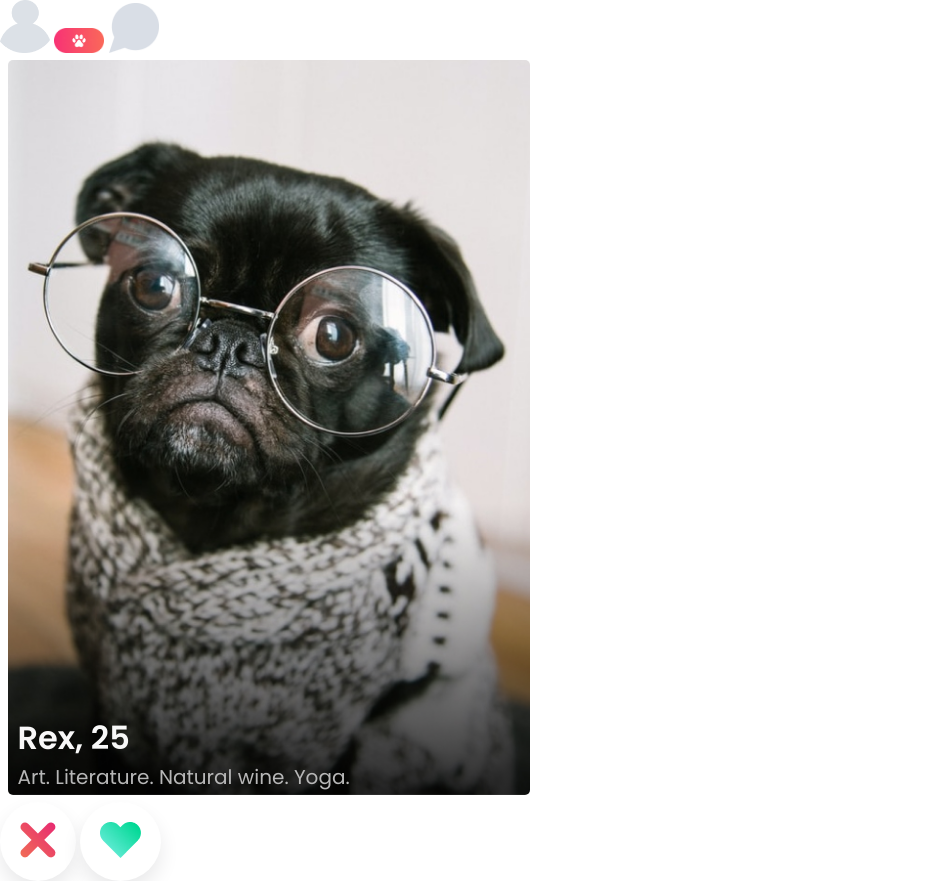
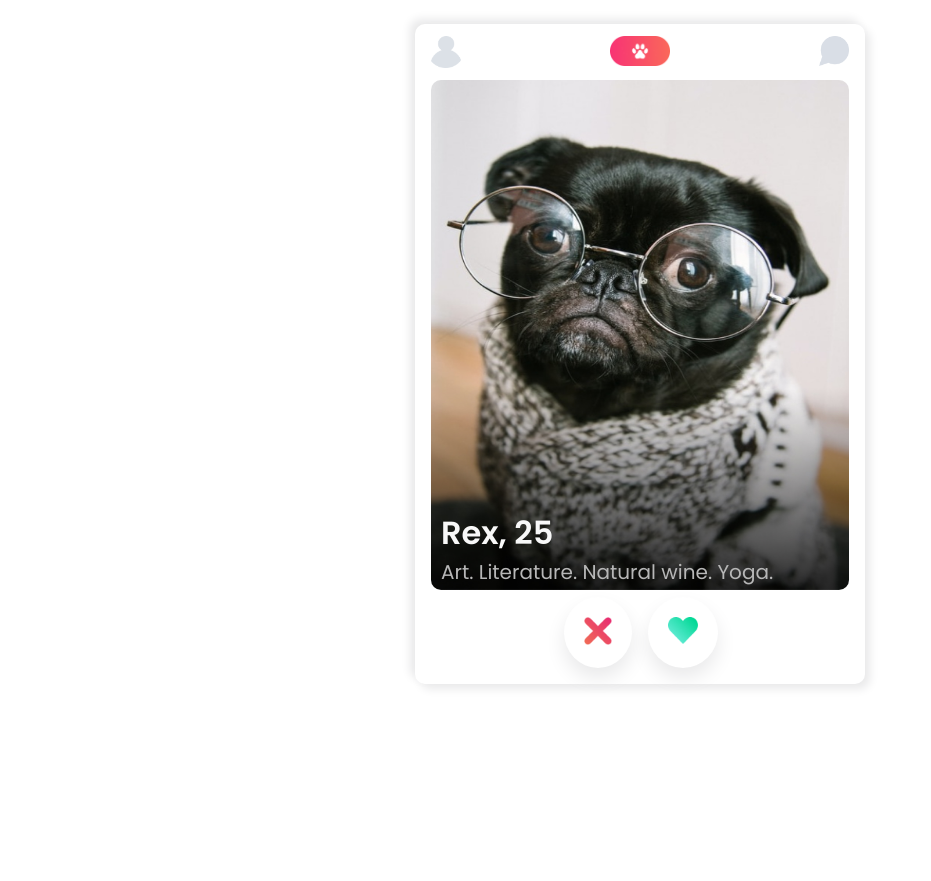
Before and after one commit to AhmadHamido/Tinder-For-Dogs, a plain HTML site: page index.html in a window 1280 px wide. Shown: the whole page, without its empty margins (0-931 px from the left). After the commit the page ends 800 px from the top, so only its background shows below. Drawn offline with Linux system fonts and the light colour scheme.

Commit message:
finalized the js and updated the css

```diff
--- a/Dog.js
+++ b/Dog.js
@@ -1,8 +1,11 @@
-
-
 class Dog {
     constructor(data) {
         Object.assign(this, data);
+    }
+
+    setMatchStatus(bool) {
+        this.hasBeenLiked = bool;
+        this.hasBeenSwiped = true;
     }
 
     getDogHtml() {
@@ -10,6 +13,7 @@ class Dog {
 
         return `
                 <div class="dog-details">
+                    <div class="badge" id="badge"></div>
                     <div class="dog-info">
                         <p class="dog-name" id="dog-name">${name}, ${age}</p>
                         <p class="dog-bio" id="dog-bio">${bio}</p>
--- a/index.html
+++ b/index.html
@@ -12,9 +12,9 @@
 <body>
     <div class="container">
         <header>
-            <img src="images/icon-profile.png" alt="empty grey head and upper body">
-            <img src="images/logo.png" alt="dog paws">
-            <img src="images/icon-chat.png" alt="chat bubble">
+            <img class="top-icon" src="images/icon-profile.png" alt="empty grey head and upper body">
+            <img class="logo" src="images/logo.png" alt="dog paws">
+            <img class="top-icon" src="images/icon-chat.png" alt="chat bubble">
         </header>
         <main>
             <div class="dog" id="dog">
@@ -22,7 +22,7 @@
             </div>
         </main>
         <div class="tindog-btns">
-            <button class="dislike-btn" id="dislike-btn"><img class="icon-btn" src="images/icon-cross.png" alt="red letter x"></button>
+            <button class="dislike-btn" id="dislike-btn"><img class="icon-btn icon-x" src="images/icon-cross.png" alt="red letter x"></button>
             <button class="like-btn" id="like-btn"><img class="icon-btn" src="images/icon-heart.png" alt="green heart"></button>
         </div>
     </div>
--- a/script.js
+++ b/script.js
@@ -1,11 +1,11 @@
 import dogs from './data.js';
 import Dog from './Dog.js';
 
-document.getElementById('like-btn').addEventListener('click', getNextDog);
-document.getElementById('dislike-btn').addEventListener('click', getNextDog);
-
 let currentDogIndex = 0;
 let currentDog = new Dog(dogs[currentDogIndex]);
+
+document.getElementById('like-btn').addEventListener('click', dogLiked);
+document.getElementById('dislike-btn').addEventListener('click', dogDisliked);
 
 function render () {
     document.getElementById('dog').innerHTML = currentDog.getDogHtml();
@@ -17,12 +17,37 @@ function getNextDog() {
     if (currentDogIndex < dogs.length -1) {
         currentDogIndex ++;
         currentDog = new Dog(dogs[currentDogIndex]);
+        render();
     } else {
         noMoreDogs();
     }
-    render();
 }
 
 function noMoreDogs() {
-    console.log('The array has reached its limit');
+    return document.getElementById('dog').innerHTML = `
+        <div class="change-area">
+            <img class="profile-pic" src="images/52D331D4-5FCC-4A02-AB72-C904F6AA00B3_1_105_c.jpeg">
+            <p class="no-more-dogs">There are no more dogs around you. Expand your discovery settings to see more dogs</p>
+            <button class="discovery-btn">DISCOVERY SETTINGS</button>
+        </div>
+        `
 }
+
+function dogLiked() {
+    if (currentDogIndex < dogs.length -1) {
+        currentDog.setMatchStatus(true);
+        document.getElementById('badge').innerHTML =
+            `<img src="images/badge-like.png">`
+    }
+    setTimeout(getNextDog, 1000);
+}
+
+function dogDisliked() {
+    if (currentDogIndex < dogs.length -1) {
+        currentDog.setMatchStatus(false);
+        document.getElementById('badge').innerHTML =
+            `<img src="images/badge-nope.png">`
+    }
+
+    setTimeout(getNextDog, 1000);
+}
--- a/style.css
+++ b/style.css
@@ -10,12 +10,11 @@ body {
 
 img {
     width: 100%;
-    max-width: 50px;
 }
 
-/* =========
+/* ============
 Typography
-========= */
+============ */
 
 .dog-name {
     color: #F8F8F8;
@@ -28,20 +27,53 @@ Typography
     font-size: 1.25rem;
 }
 
+/* === images === */
+
 .dog-img {
-    max-width: 534px;
-    border-radius: 5px;
+    border-radius: 10px;
+    max-height: 510px;
+}
+
+.logo {
+    width: 60px;
+}
+
+.top-icon {
+    width: 30px;
+}
+
+.badge {
+    position: absolute;
+}
+
+.icon-btn {
+    width: 30px;
+}
+
+.icon-x {
+    width: 28px;
+}
+
+.profile-pic {
+    max-width: 70px;
+    max-height: 70px;
+    border-radius: 50%;
 }
 
 /* === buttons === */
 
 button {
+    cursor: pointer;
+    border: none;
+    text-align: center;
+    box-shadow: 0 10px 20px #E9E9EA;
+}
+
+.like-btn,
+.dislike-btn {
     background: #fff;
     border-radius: 50%;
     padding: 1.5em;
-    border: none;
-    text-align: center;
-    box-shadow: 0 10px 20px #E9E9EA;
 }
 
 .dislike-btn:hover,
@@ -54,19 +86,60 @@ button {
     background: #DBFFF4;
 }
 
-/* =========
+.like-btn {
+    justify-self: start;
+}
+
+.dislike-btn {
+    justify-self: end;
+}
+
+.discovery-btn {
+    padding: 1em;
+    border-radius: 30px;
+    background-image: linear-gradient(to right, #F83375, #FA695A);
+}
+
+/* ============
 Layout
-========= */
+============ */
 
-.dog {
-    max-width: 550px;
-    /* height: 66vh; */
+.container {
+    width: 90%;
+    max-width: 450px;
+    margin: 1.5em auto;
+    grid-template-columns: 1em auto 1em;
+    box-shadow: 5px 5px 10px #E9E9EA, -5px -5px 10px #E9E9EA;
+    border-radius: 10px;
+    /* height: 100vh; */
+}
+
+.container,
+header,
+.tindog-btns {
+    display: grid;
+}
+
+header {
+    margin: .75em 0;
+    grid-template-columns: repeat(3, auto);
+    justify-content: space-between;
+}
+
+header,
+main,
+.tindog-btns {
+    grid-column: 2;
+}
+
+.tindog-btns {
+    grid-template-columns: repeat(2, 1fr);
+    gap: 1em;
+    margin-bottom: 1em;
 }
 
 .dog-details {
-    width: 95%;
     position: relative;
-    left: 7.5px;
 }
 
 .dog-info {
@@ -74,3 +147,11 @@ Layout
     left: 10px;
     bottom: 10px;
 }
+
+/* ============
+Media Query
+============ */
+
+@media (min-width: 551px) {
+
+}
```
Also changed, not shown: images/52D331D4-5FCC-4A02-AB72-C904F6AA00B3_1_105_c.jpeg (added).
